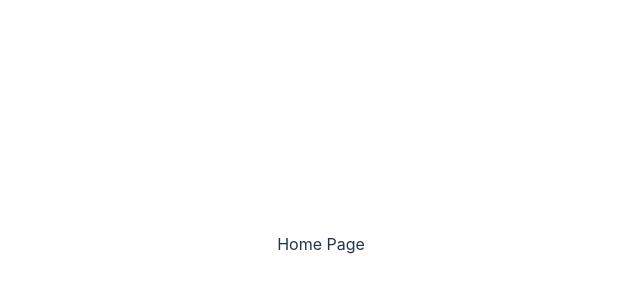
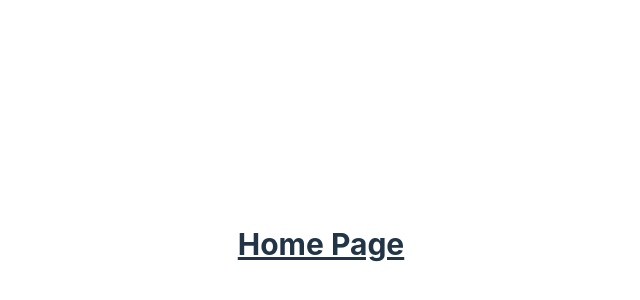
Before and after one commit to pedrofzero/teamup, a React (Vite) app: page / in a window 1280 px wide. Shown: the part 156-456 px from the top of the page, without its empty margins (319-959 px from the left). Built offline with nearby package versions, Linux system fonts and the light colour scheme.

Commit message:
Add tailwind support

```diff
--- a/package.json
+++ b/package.json
@@ -17,6 +17,9 @@
     "@types/react": "^18.0.27",
     "@types/react-dom": "^18.0.10",
     "@vitejs/plugin-react": "^3.1.0",
+    "autoprefixer": "^10.4.14",
+    "postcss": "^8.4.21",
+    "tailwindcss": "^3.2.7",
     "vite": "^4.1.0"
   }
 }
--- /dev/null
+++ b/postcss.config.cjs
@@ -0,0 +1,6 @@
+module.exports = {
+  plugins: {
+    tailwindcss: {},
+    autoprefixer: {},
+  },
+}
--- a/src/index.css
+++ b/src/index.css
@@ -67,3 +67,7 @@
     background-color: #f9f9f9;
   }
 }
+
+@tailwind base;
+@tailwind components;
+@tailwind utilities;
--- a/src/router/index.jsx
+++ b/src/router/index.jsx
@@ -5,7 +5,7 @@
   const router = createBrowserRouter(
     createRoutesFromElements(
       <>
-        <Route path='/' element={<>Home Page</>} />
+        <Route path='/' element={<div className="text-3xl font-bold underline">Home Page</div>} />
         <Route path='/test' element={<>Test Page</>} />
         </>
     )
--- /dev/null
+++ b/tailwind.config.cjs
@@ -0,0 +1,11 @@
+/** @type {import('tailwindcss').Config} */
+module.exports = {
+  content: [
+    "./index.html",
+    "./src/**/*.{js,ts,jsx,tsx}",
+  ],
+  theme: {
+    extend: {},
+  },
+  plugins: [],
+}
```
Also changed, not shown: 1 other file (tests, documents, lock files or other folders).
